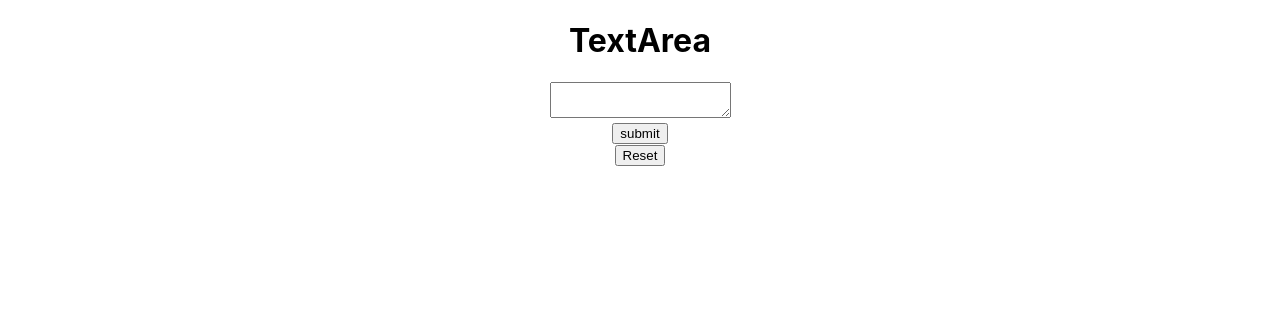
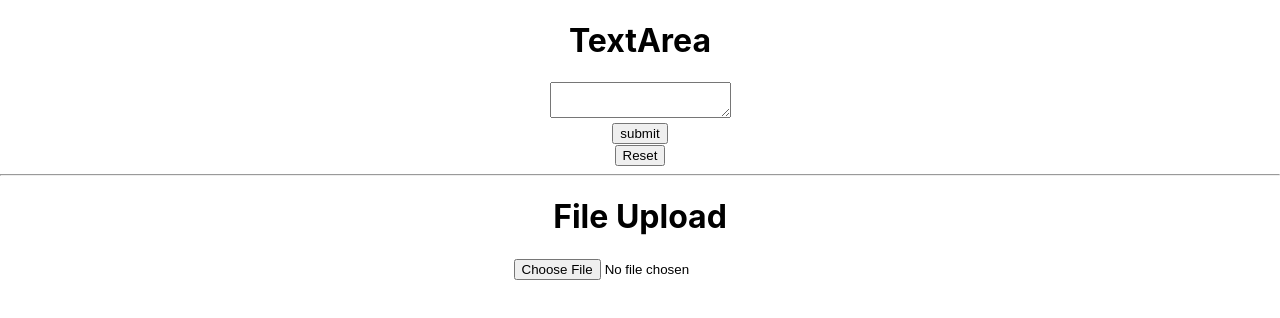
Before and after one commit to bigveloper/form, a React (Create React App) app: page / in a window 1280 px wide. Shown: the top 318 px of the page. Built offline with nearby package versions, Linux system fonts and the light colour scheme.

Commit message:
File upload

```diff
--- a/src/App.js
+++ b/src/App.js
@@ -5,12 +5,14 @@ import './App.css';
 function App() {
     // State
     const [value, setValue] = useState('');
+    const [fileUp, setFileUp] = useState('');
 
     // Event
     const onChange = (e) => setValue(e.target.value);
     const onReset = () => {
         setValue('');
     };
+    const onFile = (e) => setFileUp(e.target.value);
 
     // Watch
     useEffect(() => {
@@ -28,6 +30,9 @@ function App() {
             <button type="reset" onClick={onReset}>
                 Reset
             </button>
+            <hr />
+            <h1> File Upload </h1>
+            <input type="file" value={fileUp} onChange={onFile} />
         </div>
     );
 }
```
